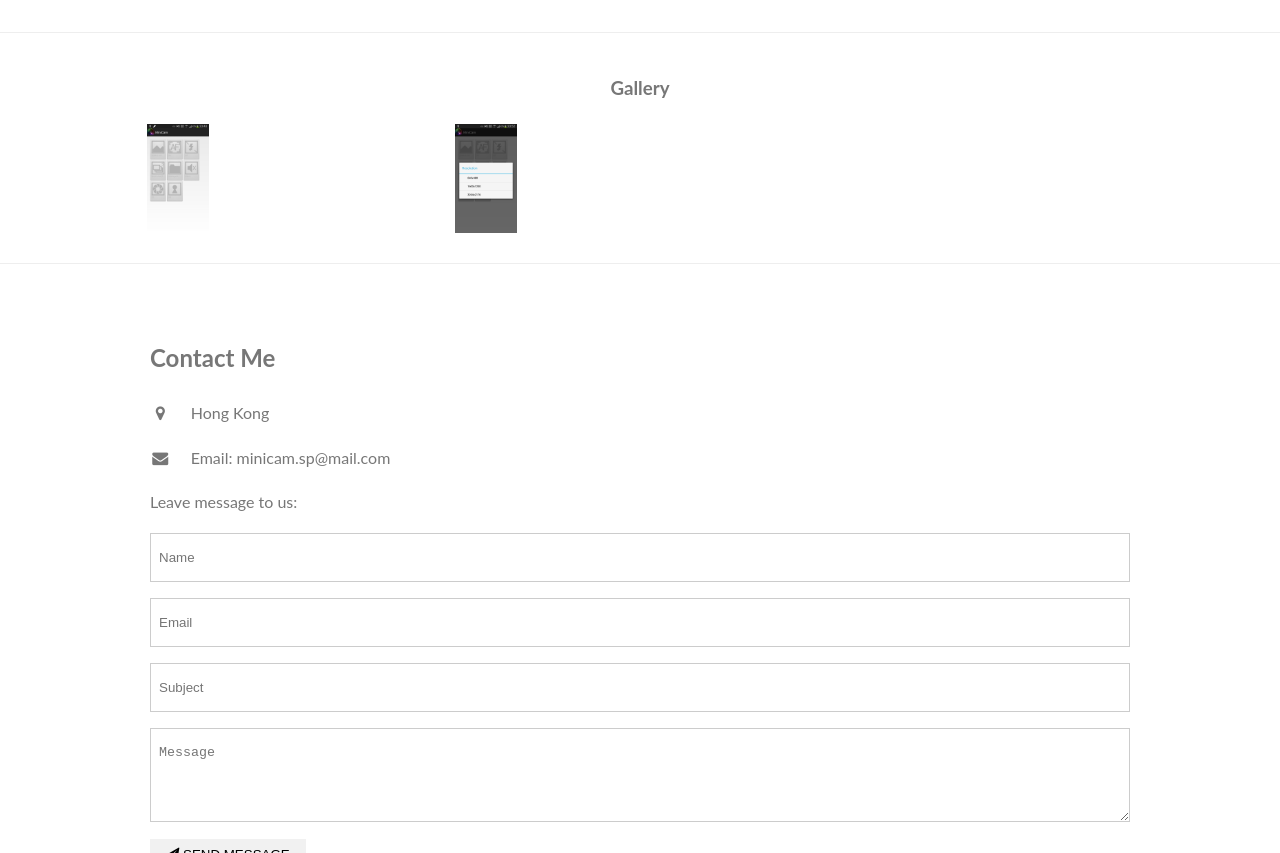
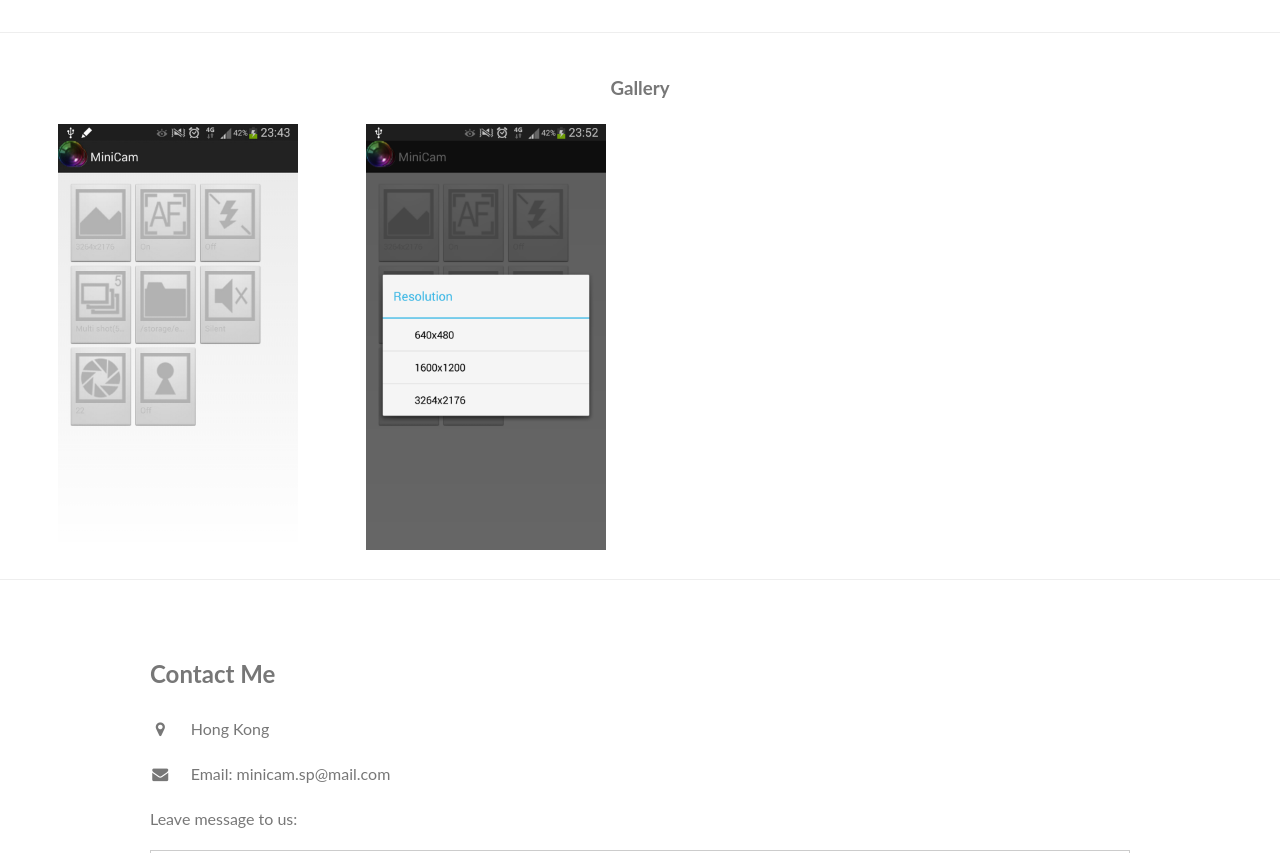
Before and after one commit to minicam/minicam.github.io, a plain HTML site: page index.html in a window 1280 px wide. Shown: the part 2000-2853 px from the top of the page. Drawn offline with Linux system fonts and the light colour scheme.

Commit message:
Update index.html

```diff
--- a/index.html
+++ b/index.html
@@ -206,10 +206,10 @@ footer{display:block}
   <h3 class="ux-center">Gallery</h3>
   <div class="ux-row-padding ux-center">
     <div class="ux-col m3">
-      <img src="images/minicam_1.png" style="width:20%;height:20%" onclick="onClick(this)" class="ux-hover-opacity">
+      <img src="images/minicam_1.png" style="width:240px;height:426px" onclick="onClick(this)" class="ux-hover-opacity">
     </div>
     <div class="ux-col m3">
-      <img src="images/minicam_2.png" style="width:20%;height:20%" onclick="onClick(this)" class="ux-hover-opacity" >
+      <img src="images/minicam_2.png" style="width:240px;height:426px" onclick="onClick(this)" class="ux-hover-opacity" >
     </div>
     <!--div class="ux-col m3">
       <img src="masx3.jpg" style="width:100%;height:120px" onclick="onClick(this)" class="ux-hover-opacity" >
```
